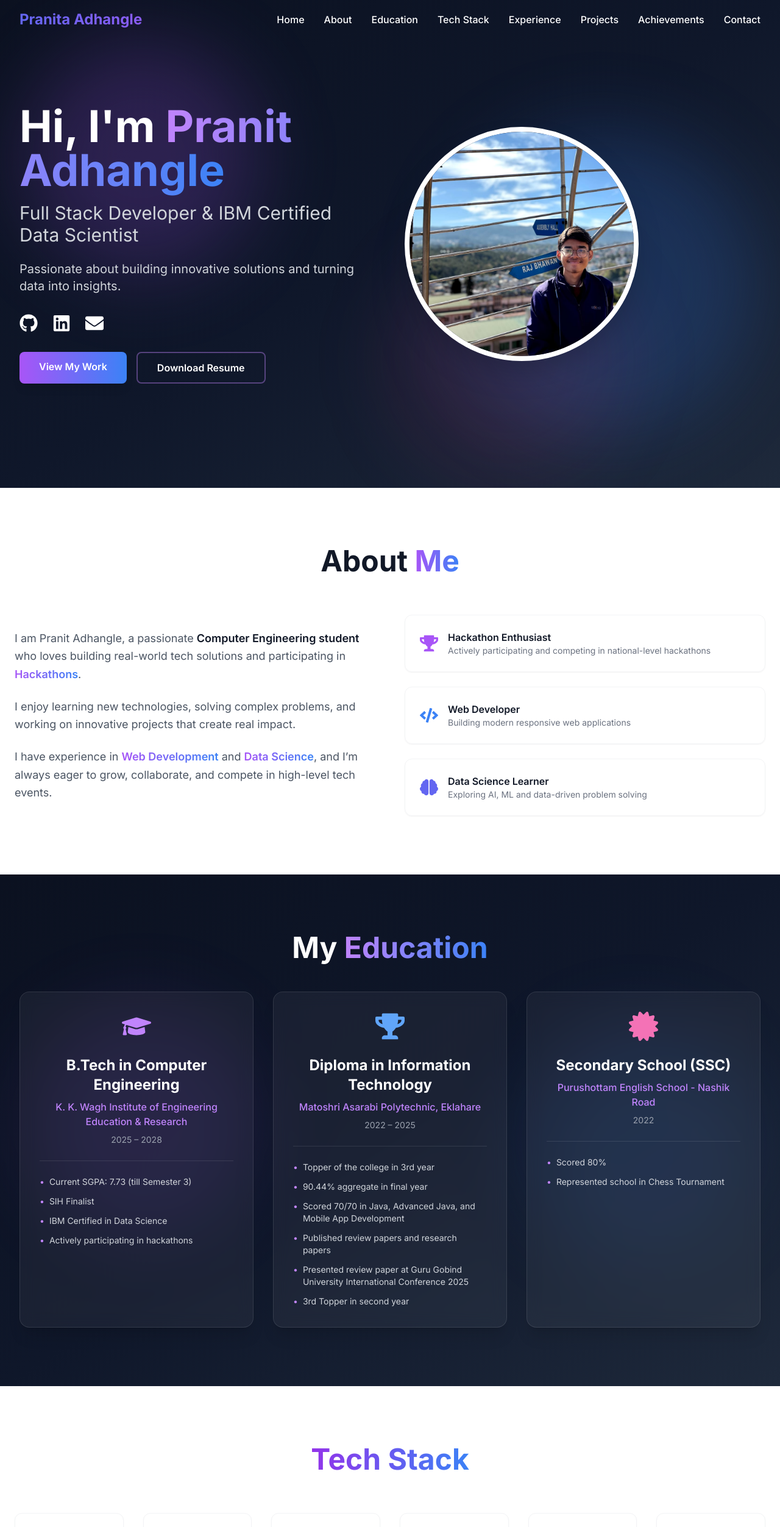
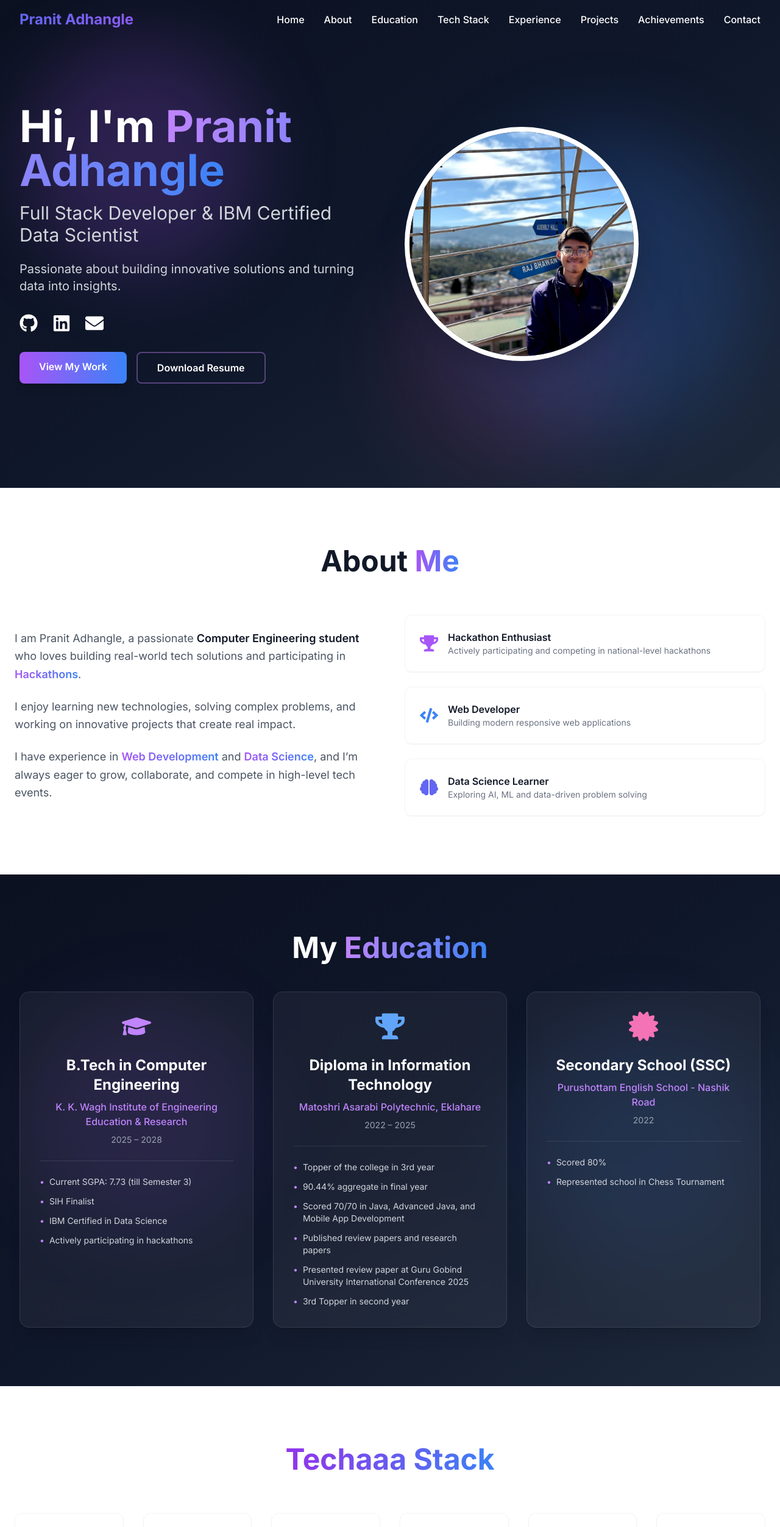
Before and after one commit to pra77a8/MyPortfolio, a Next.js app: page / in a window 1280 px wide. Shown: the top 2504 px of the page at 61% size. Built offline with nearby package versions, Linux system fonts and the light colour scheme.

Commit message:
Another changes

```diff
--- a/app/components/Navbar.js
+++ b/app/components/Navbar.js
@@ -53,7 +53,7 @@ export default function Navbar() {
             whileTap={{ scale: 0.95 }}
           >
             <Link href="#home" className="text-2xl font-bold gradient-text">
-              Pranita Adhangle
+              Pranit Adhangle
             </Link>
           </motion.div>
 
--- a/app/components/Skills.js
+++ b/app/components/Skills.js
@@ -37,7 +37,7 @@ export default function Skills() {
         >
           <span className="sr-only">Skills</span>
           <span className="bg-gradient-to-r from-purple-600 to-blue-500 text-transparent bg-clip-text">
-            Tech Stack
+            Techaaa Stack
           </span>
         </motion.h2>
 
```
